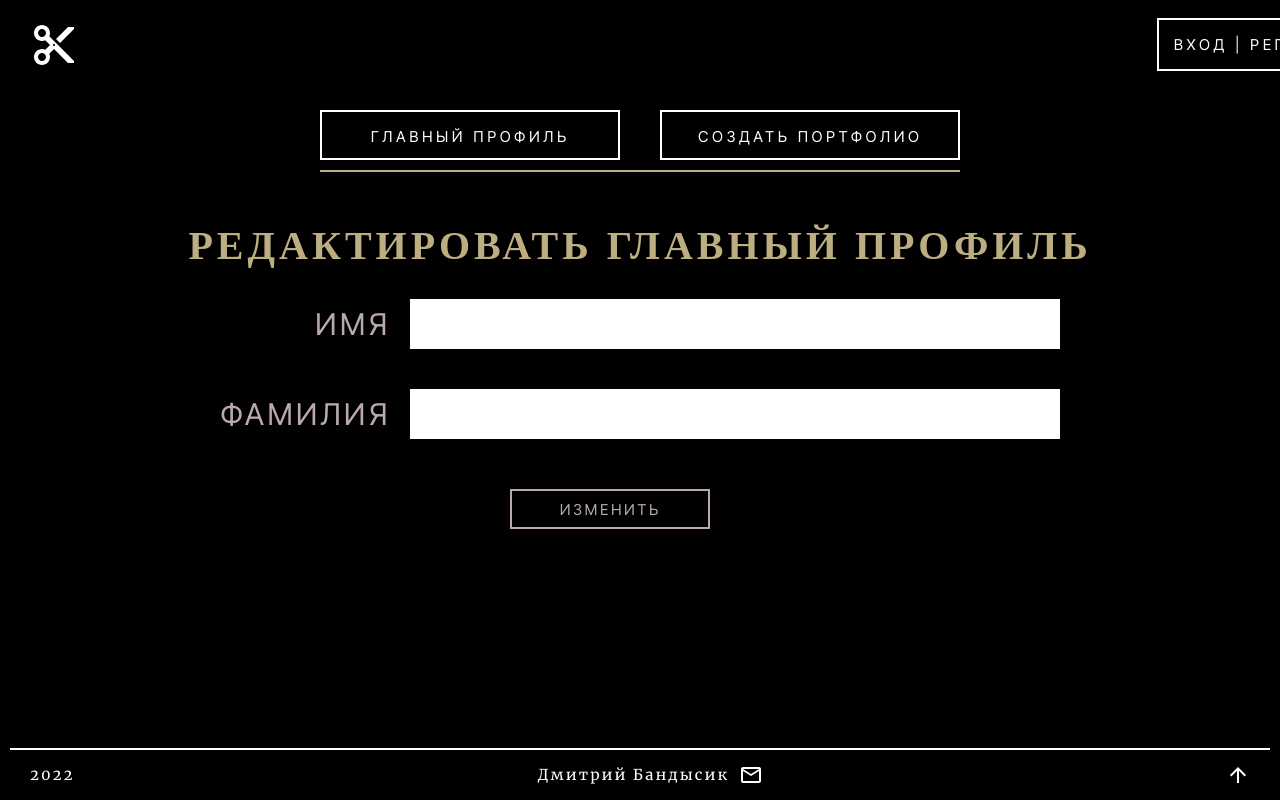
After one commit to DmBand/hairdressers, a Django app: template hairdressers_project/users_app/templates/users_app/edit_main_profile.html in a window 1280 px wide. The commit adds this page. Run offline with Django 4.2, Linux system fonts and the light colour scheme; the template is opened without the code that fills it: values that come from a table or form of the project are taken from there, others are empty; parts of the project's set-up code (start-up, migrations or seed data) failed here and were passed over.

Commit message:
add edit_main_profile_view

```diff
--- a/hairdressers_project/users_app/forms.py
+++ b/hairdressers_project/users_app/forms.py
@@ -105,3 +105,21 @@ class CreatePortfolioForm(forms.ModelForm):
                                                          'class': 'input input__file',
                                                          'id': 'input__file'}),
         }
+
+
+class EditProfileForm(forms.ModelForm):
+    """ Форма редактирования портфолио """
+
+    def __init__(self, *args, **kwargs):
+        super().__init__(*args, **kwargs)
+
+    class Meta:
+        model = User
+        fields = [
+            'first_name', 'last_name'
+        ]
+
+        widgets = {
+            'first_name': forms.TextInput(attrs={'class': 'reg-form-input'}),
+            'last_name': forms.TextInput(attrs={'class': 'reg-form-input'})
+        }
--- a/hairdressers_project/users_app/static/users_app/css/style.css
+++ b/hairdressers_project/users_app/static/users_app/css/style.css
@@ -872,6 +872,10 @@ h1, h2, h3, h4, h5, h6 {
 	margin: 0 auto;
 }
 
+.reg-title2 {
+	margin: 50px auto 0;
+}
+
 .reg-title-text {
 	font-family: 'Merriwaether';
 	font-weight: 700;
@@ -945,6 +949,14 @@ h1, h2, h3, h4, h5, h6 {
 .reg-btn-container{
 	margin-top: 30px;
 	margin-left: 31%;
+	height: 60px;
+	display: flex;
+	flex-wrap: wrap;
+	column-gap: 50px;
+}
+
+.reg-btn-container2{
+	margin: 0 auto;
 	height: 60px;
 	display: flex;
 	flex-wrap: wrap;
--- /dev/null
+++ b/hairdressers_project/users_app/templates/users_app/edit_main_profile.html
@@ -0,0 +1,42 @@
+{% extends 'users_app/base.html' %}
+
+{% block content %}
+<main class="main-reg">
+    <section class="profile-buttons">
+        <ul class="btn-list">
+            <a href="{% url 'users_app:get_main_profile' user.username %}" class="btn-block">
+                <li class="btn-item">Главный профиль</li>
+            </a>
+            {% if user.simpleuser.is_hairdresser %}
+            <a href="{% url 'users_app:get_hairdresser' user.username %}" class="btn-block">
+                <li class="btn-item">Портфолио</li>
+            </a>
+            {% else %}
+            <a href="{% url 'users_app:create_portfolio' %}" class="btn-block">
+                <li class="btn-item">Создать портфолио</li>
+            </a>
+            {% endif %}
+        </ul>
+    </section>
+    <section class="reg-title2">
+        <h1 class="reg-title-text">Редактировать главный профиль</h1>
+    </section>
+    <section class="reg-fields">
+        <form method="post" action="{% url 'users_app:edit_main_profile' request.user.simpleuser.slug %}" class="reg-form">
+            {% csrf_token %}
+            <ul class="all-rows">
+                {% for f in form %}
+                <li class="form-row">
+                    <label for="{{ f.id_for_label }}" class="reg-form-label">{{ f.label }}</label>
+                    {{ f }}
+                </li>
+                <div class="errors-msg">{{ f.errors }}</div>
+                {% endfor %}
+            </ul>
+             <div class="reg-btn-container2">
+                <button type="submit" class="portf-btn-sumbit">Изменить</button>
+            </div>
+        </form>
+    </section>
+</main>
+{% endblock content %}
--- a/hairdressers_project/users_app/templates/users_app/main_profile.html
+++ b/hairdressers_project/users_app/templates/users_app/main_profile.html
@@ -18,7 +18,7 @@
             </a>
             {% endif %}
         </ul>
-        <a href="" class="btn-block">
+        <a href="{% url 'users_app:edit_main_profile' request.user.simpleuser.slug %}" class="btn-block">
             <p class="btn-item">Редактировать</p>
         </a>
     </section>
@@ -44,7 +44,7 @@
             </ul>
             <div class="data-img">
                 {% if avatar %}
-                <img src="{{ avatar.url }}" alt="avatar" class="prof-img">
+                <a href="{% url 'users_app:avatar' %}" title="Изменить фото"><img src="{{ avatar.url }}" alt="avatar" class="prof-img"></a>
                 {% else %}
                 <img src="{% static 'users_app/assets/img/person/4+.jpg' %}" alt="avatar" class="prof-img">
                 {% endif %}
--- a/hairdressers_project/users_app/urls.py
+++ b/hairdressers_project/users_app/urls.py
@@ -6,11 +6,12 @@ app_name = 'users_app'
 urlpatterns = [
     path('', homepage_view, name='homepage'),
     path('registration/', RegistrationUserView.as_view(), name='register'),
+    path('edit_profile/<slug:slug_name>', edit_main_profile_view, name='edit_main_profile'),
     path('login/', LoginUserView.as_view(), name='login'),
-    path('logout/', logout_user, name='logout'),
+    path('logout/', logout_user_view, name='logout'),
     path('add_avatar/', add_avatar_view, name='avatar'),
     path('create_portfolio/', create_portfolio_view, name='create_portfolio'),
     path('edit_portfolio/<slug:slug_name>/', edit_portfolio_view, name='edit_portfolio'),
-    path('hairdressers/<slug:slug_name>/', get_one_hairdresser, name='get_hairdresser'),
-    path('profile/<slug:slug_name>/', get_main_profile, name='get_main_profile'),
+    path('hairdressers/<slug:slug_name>/', get_one_hairdresser_view, name='get_hairdresser'),
+    path('profile/<slug:slug_name>/', get_main_profile_view, name='get_main_profile'),
 ]
```
Also changed, not shown: hairdressers_project/users_app/views.py (+44 -5 lines).
